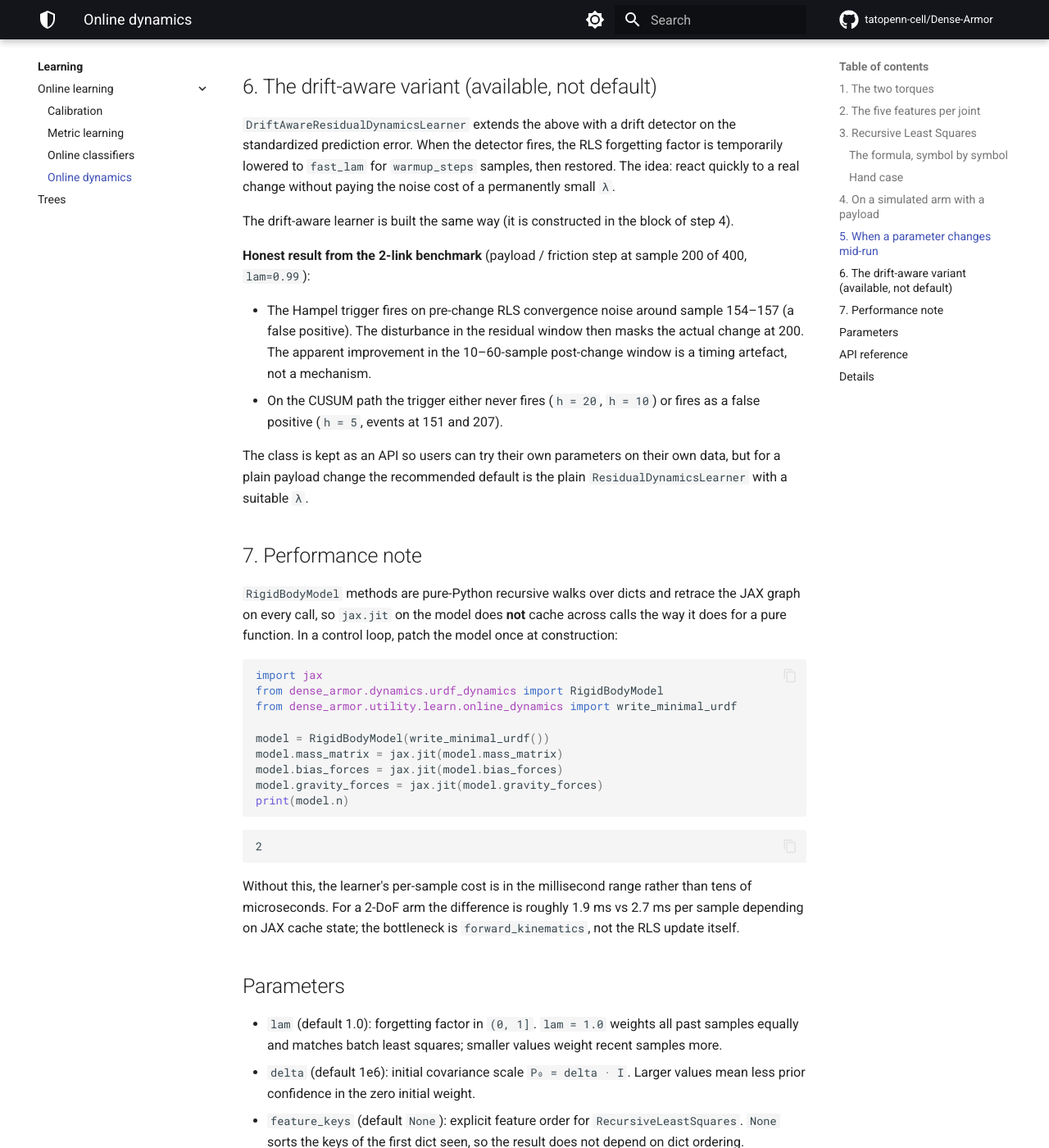
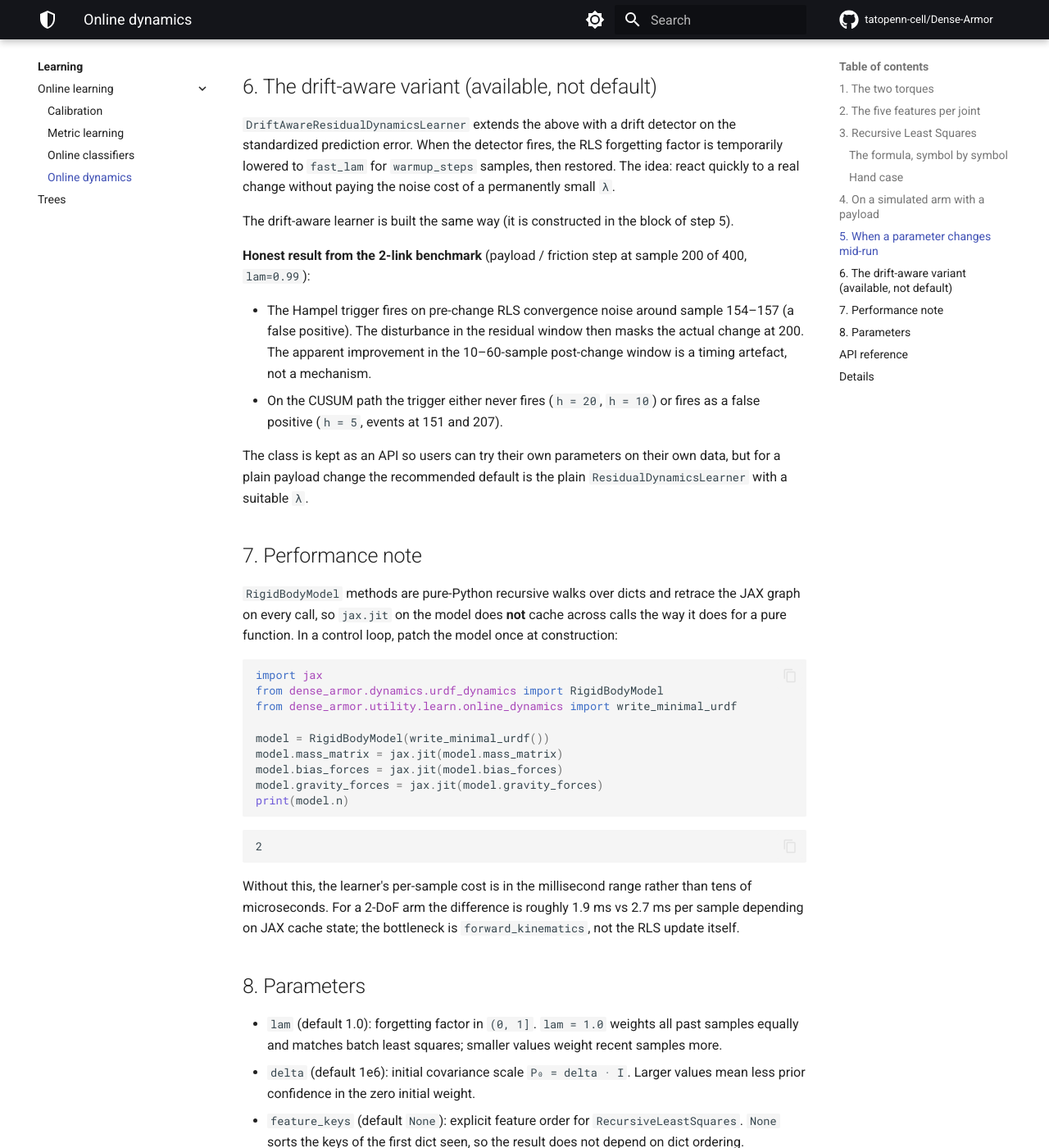
Before and after one commit to tatopenn-cell/Dense-Armor, an MkDocs documentation site: the page built from docs/learn/online_dynamics.md, in a window 1280 px wide and 1400 px high, scrolled down 3879 px. Shown: the whole window at 82% size. Built offline with MkDocs 1.6.1 and Material for MkDocs 9.7.7, drawn with Linux system fonts in a browser that asks for light colours; comment, search, counter and statistics services are not loaded.

Commit message:
docs(learn): fix cross-reference and number Parameters section

```diff
--- a/docs/learn/online_dynamics.md
+++ b/docs/learn/online_dynamics.md
@@ -188,7 +188,7 @@ temporarily lowered to `fast_lam` for `warmup_steps` samples, then restored. The
 react quickly to a real change without paying the noise cost of a permanently small
 `λ`.
 
-The drift-aware learner is built the same way (it is constructed in the block of step 4).
+The drift-aware learner is built the same way (it is constructed in the block of step 5).
 
 **Honest result from the 2-link benchmark** (payload / friction step at sample 200 of
 400, `lam=0.99`):
@@ -231,7 +231,7 @@ tens of microseconds. For a 2-DoF arm the difference is roughly 1.9 ms vs 2.7 ms
 sample depending on JAX cache state; the bottleneck is `forward_kinematics`, not the
 RLS update itself.
 
-## Parameters
+## 8. Parameters
 
 - `lam` (default 1.0): forgetting factor in `(0, 1]`. `lam = 1.0` weights all past
   samples equally and matches batch least squares; smaller values weight recent samples
```
